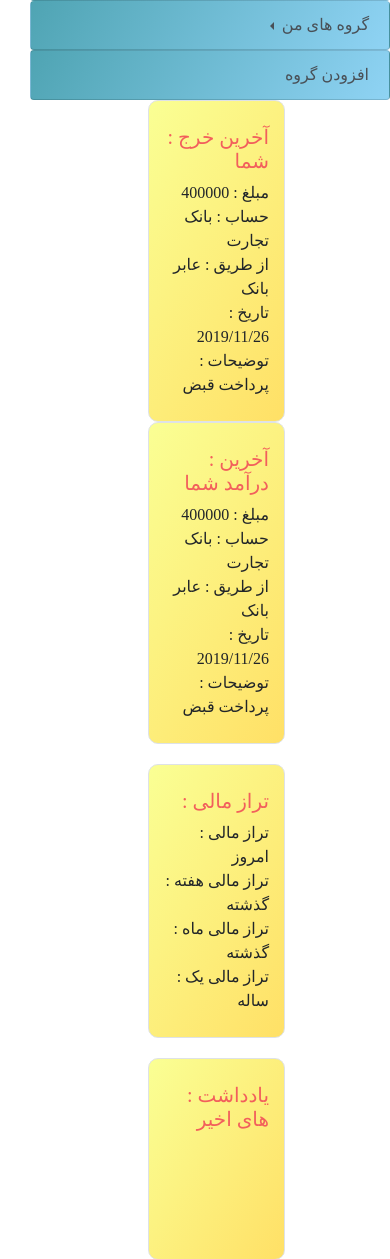
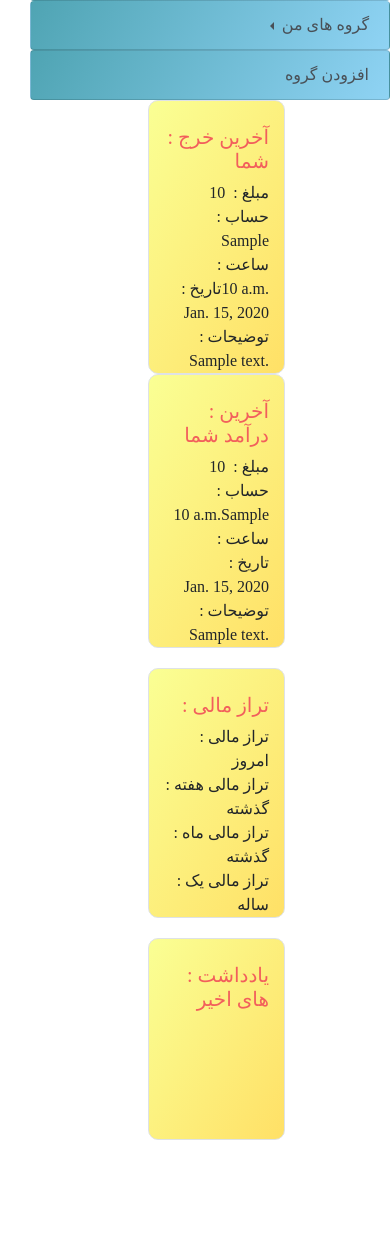
Before and after one commit to mahdibahramih/hesabi, a Django app: page /dashboard/ in a window 390 px wide. Shown: the part 294-1553 px from the top of the page. Run offline with Django 3.2, Linux system fonts and the light colour scheme; a user stored in the database is signed in; tables that the repository leaves empty hold one stand-in row (values such as "Sample post"); some libraries are stand-ins or nearby versions; some web fonts are replaced.

Commit message:
last income & last expense done

```diff
--- a/web/static/userpanel/style.css
+++ b/web/static/userpanel/style.css
@@ -9,6 +9,7 @@ input[type=text] {
     font-size:16px;
     border-radius: 12px;
 }
+span{float:right}
 
 input[type=date] {
     width: 90%;
@@ -19,6 +20,7 @@ input[type=date] {
     border: 1px solid #ccc;
     box-sizing: border-box;
     font-size:16px;
+    text-align: center;
     border-radius: 12px;
 }
 /*فونت*/
--- a/web/templates/userpanel/mainpage.html
+++ b/web/templates/userpanel/mainpage.html
@@ -139,7 +139,7 @@
             <a style="margin-top: 10px" class="nav-link " href="#" role="button" data-toggle="dropdown" aria-haspopup="true" aria-expanded="false">
                 <div class="media align-items-center">
                     <div  class=" media-body mr-2 d-none d-sm-block">
-                        <span class=" mb-0 text-sm badge badge-primary badge-pill">8</span>
+                        <span style="float : left"class=" mb-0 text-sm badge badge-primary badge-pill">8</span>
                         <span class="mb-0 text-sm  font-weight-bold">اعلان ها</span>
                     </div>
                 </div>
@@ -164,7 +164,7 @@
 
 
 <!--قسمت button group list-->
-<div class="row col-sm-2 dropleft" style="float: right; text-align: right;">
+<div class="row col-sm-2 btn-group dropleft" style="float: right; text-align: right;">
     <button type="button" class="list-group-item list-group-item-action" data-toggle="modal"
             data-target="#SendingـExpenses">ارسال مخارج
     </button>
@@ -178,13 +178,13 @@
         گیری
     </button>
     <button type="button" class="list-group-item list-group-item-action dropdown-toggle" data-toggle="dropdown" aria-haspopup="true" aria-expanded="false">
-        گروه های من
-    </button>
-    <div id="mygroupitems" style="text-align: center " class="dropdown-menu">
-        <a class="dropdown-item" href="/group">گروه یک</a>
-        <a class="dropdown-item" href="/group">گروه دو</a>
-        <a class="dropdown-item" href="/group">گروه سه</a>
-    </div>
+    گروه های من
+     </button>
+     <div id="mygroupitems"class="dropdown-menu">
+    <a class="dropdown-item" href="/group/">گروه یک</a>
+    <a class="dropdown-item" href="/group/">گروه دو</a>
+    <a class="dropdown-item" href="/group/">گروه سه</a>
+     </div>
     <button id="add_group" type="button" class="list-group-item list-group-item-action"data-toggle="modal" data-target="#addgroup" >افزودن گروه
     </button>
 </div>
@@ -224,16 +224,18 @@
                 <img src="{% static "userpanel/1.png" %}" alt="Avatar" class="avatar">
                 <span onclick="document.getElementById('report').style.display='none'" class="close"
                       data-dismiss="modal" title="بستن">&times;</span>
-                <h4 style="text-align:center ;margin-top: 40px;">ارسال خرج</h4>
+                <h4 style="text-align:center ;margin-top: 40px;">ارسال دخل</h4>
             </div>
             <div class="modal-body">
+            <form class="form" method='POST' action='/send_income/'>
                 <input type="text" placeholder=" مبلغ را وارد کنید" name="cost">
                 <input type="text" placeholder="واریز شده به کدام حساب؟" name="source">
-                <input type="text" placeholder="از طریق" name="type">
+                <input class="form-control" type="date" name="date" value="2020-01-19" placeholder="تاریخ">
                 <input type="text" placeholder="توضیحات درآمد را وارد کنید" name="subject">
                 <center>
                     <button type="submit">ارسال</button>
                 </center>
+                </form>
             </div>
         </div>
     </div>
@@ -247,7 +249,7 @@
                 <img src="{% static "userpanel/1.png" %}" alt="Avatar" class="avatar">
                 <span onclick="document.getElementById('report').style.display='none'" class="close"
                       data-dismiss="modal" title="بستن">&times;</span>
-                <h4 style="text-align:center ;margin-top: 40px;">ارسال خرج</h4>
+                <h4 style="text-align:center ;margin-top: 40px;">پیش بینی</h4>
             </div>
             <div style="text-align: right" class="modal-body">
                 <span> : احتمال درآمد امروز شما</span>
@@ -295,8 +297,7 @@
             </div>
             <div class="modal-body">
                 <input type="text" placeholder="اسم گروه" name="cost">
-                <input type="text" placeholder="اضافه کردن اعضا" name="source">
-
+                <input type="text" placeholder=" توضیحی درباره گروه" name="source">
                 <center>
                     <button type="submit">ثبت</button>
                 </center>
@@ -312,43 +313,50 @@
         <div  id="last_spend" class="col-5 border bg-light">
             <br/>
             <h5 style="color: #f25f5c"> : آخرین خرج شما</h5>
-            <span>مبلغ : </span>
-            <span>400000</span>
+            {% if last_expense %}
+            <span> &nbsp; : مبلغ</span>
+            <span>{{last_expense.amount}}</span>
             <br/>
-            <span>حساب : </span>
-            <span>بانک تجارت</span>
+            <span>&nbsp; : حساب</span>
+            <span>{{last_expense.sour}}</span>
             <br/>
-            <span>از طریق :</span>
-            <span>عابر بانک</span>
+            <span>&nbsp; : ساعت</span>
+            <span>{{last_expense.time}}</span>
             <br/>
-            <span>تاریخ : </span>
-            <span>2019/11/26</span>
+            <span>&nbsp; : تاریخ</span>
+            <span>{{last_expense.date}}</span>
             <br/>
-            <span>توضیحات : </span>
-            <span>پرداخت قبض</span>
+            <span>&nbsp; : توضیحات </span>
+            <span>{{last_expense.text}}</span>
             <br/>
+
             <br/>
+            {% endif %}
         </div>
 
         <div id="last_income" class="col-5 border bg-light">
             <br/>
             <h5 style="color: #f25f5c"> : آخرین درآمد شما</h5>
-            <span>مبلغ : </span>
-            <span>400000</span>
+            {% if last_income %}
+            <span> &nbsp; : مبلغ</span>
+
+            <span>{{last_income.amount}}</span>
             <br/>
-            <span>حساب : </span>
-            <span>بانک تجارت</span>
+            <span>&nbsp; : حساب</span>
+            <span>{{last_income.sour}}</span>
             <br/>
-            <span>از طریق :</span>
-            <span>عابر بانک</span>
+            <span >&nbsp; : ساعت</span>
+                  {{last_income.time}}
             <br/>
-            <span>تاریخ : </span>
-            <span>2019/11/26</span>
+            <span>&nbsp; : تاریخ</span>
+            <span>{{last_income.date}}</span>
             <br/>
-            <span>توضیحات : </span>
-            <span>پرداخت قبض</span>
+            <span>&nbsp; : توضیحات</span>
+            <span>{{last_income.text}}</span>
             <br/>
+
             <br/>
+            {% endif %}
         </div>
 
         <div id="taraz" class="col-5 border bg-light">
@@ -460,12 +468,12 @@
 <script type="text/javascript">$(document).ready(function () {});
 $("#predict_btn").click(function () {
 
-    $("#block").load("predict");
+    $("#block").load("/predict/");
 });
 
 $("#report_btn").click(function () {
 
-    $("#block").load("report");
+    $("#block").load("/report/");
 });
 </script>
 </html>
--- a/web/templates/userpanel/profile.html
+++ b/web/templates/userpanel/profile.html
@@ -20,7 +20,7 @@
     <div class="collapse navbar-collapse" id="navbarNav">
         <ul class="navbar-nav">
             <li class="nav-item active">
-                <a class="nav-link" href="mainpage.html">صفحه اصلی <span class="sr-only">(current)</span></a>
+                <a class="nav-link" href="/dashboard/">صفحه کاربری<span class="sr-only">(current)</span></a>
             </li>
 
         </ul>
--- a/web/urls.py
+++ b/web/urls.py
@@ -6,6 +6,11 @@ urlpatterns = [
     path('dashboard/' , views.dashbord),
     path('test/' , views.test),
     path('' ,views.home ),
-    path('mainpage/',views.mainpage),
+    path('index/',views.home),
+    path('profile/',views.profile),
+    path('predict/',views.predict),
+    path('report/',views.report),
+    path('group/',views.group),
     path('send_expense/',views.send_expense),
+    path('send_income/',views.send_income),
 ]
--- a/web/views.py
+++ b/web/views.py
@@ -56,20 +56,38 @@ def add_group(req):
     new.save()
 
 
-
-
 @login_required(login_url='/login/')
 def dashbord(request):
-    return render(request , 'userpanel/mainpage.html')
+    this_last_income=income.objects.filter(user_name=request.user).last()
+    this_last_expense=expense.objects.filter(user_name=request.user).last()
+    return render(request , 'userpanel/mainpage.html',{'last_income':this_last_income,'last_expense':this_last_expense})
 
 @login_required(login_url='/login/')
 @csrf_exempt
 def test(req):
     return HttpResponse('hi')
 
-def mainpage(req):
+@login_required(login_url='/login/')
+def profile(req):
     if(req.method=='GET'):
-        return render(req,'userpanel/mainpage.html')
+        return render(req,'userpanel/profile.html')
+
+@login_required(login_url='/login/')
+def predict(req):
+    if(req.method=='GET'):
+        return render(req,'userpanel/predict.html')
+
+
+@login_required(login_url='/login/')
+def report(req):
+    if(req.method=='GET'):
+        return render(req,'userpanel/report.html')
+
+@login_required(login_url='/login/')
+def group(req):
+    if(req.method=='GET'):
+        return render(req,'userpanel/group.html')
+
 
 @csrf_exempt
 def send_expense(request):
@@ -82,3 +100,17 @@ def send_expense(request):
         this_source=request.POST['source']
         exp=expense.objects.create(user_name=request.user,text=this_text,time=this_time,date=this_date,amount=this_amount,sour=this_source)
         exp.save()
+
+
+@csrf_exempt
+def send_income(request):
+    if(request.method=='POST'):
+        User.objects.get(username=request.user.username)
+        this_text=request.POST['subject']
+        this_date=request.POST['date']
+        this_time=datetime.datetime.now()
+        this_amount=request.POST['cost']
+        this_source=request.POST['source']
+        exp=income.objects.create(user_name=request.user,text=this_text,time=this_time,date=this_date,amount=this_amount,sour=this_source)
+        exp.save()
+        messages.add_message(request, messages.SUCCESS, "دخل شما با موفقیت ثبت شد")
```
